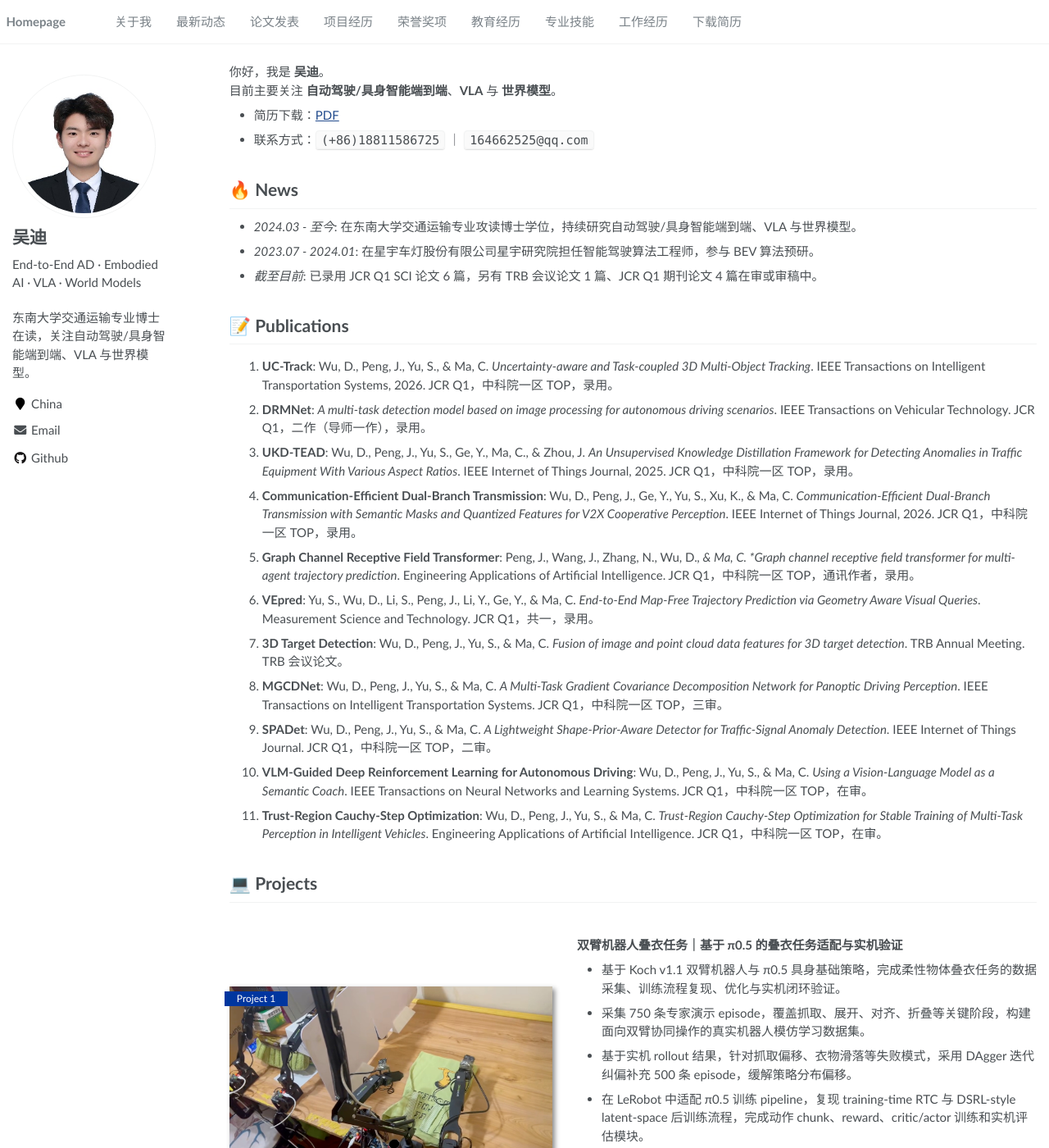
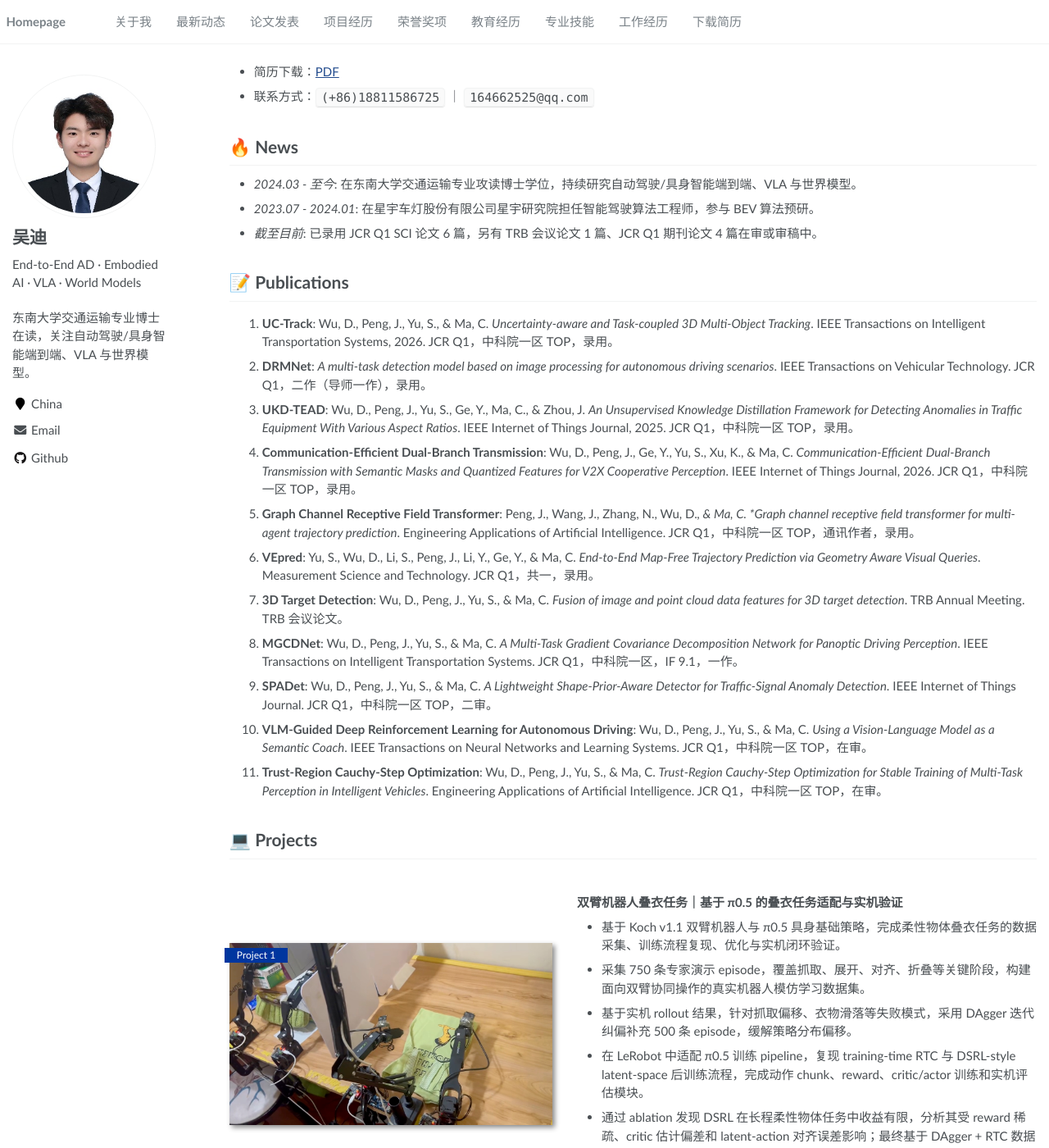
Before and after one commit to Wu-didi/Wu-didi.github.io, a Jekyll site: the page built from _pages/about.md, in a window 1280 px wide and 1400 px high. Shown: the whole window at 82% size. Built offline with Jekyll 4.4.1, drawn with Linux system fonts in a browser that asks for light colours.

Commit message:
Update MGCDNet publication details and homepage introduction

```diff
--- a/_pages/about.md
+++ b/_pages/about.md
@@ -10,9 +10,6 @@ redirect_from:
 ---
 
 <span class='anchor' id='about-me'></span>
-
-你好，我是 **吴迪**。
-目前主要关注 **自动驾驶/具身智能端到端**、**VLA** 与 **世界模型**。
 
 - 简历下载：[PDF](/files/resume_2026intern.pdf)
 - 联系方式：`(+86)18811586725` ｜ `164662525@qq.com`
@@ -35,7 +32,7 @@ redirect_from:
 5. **Graph Channel Receptive Field Transformer**: Peng, J., Wang, J., Zhang, N., Wu, D.*, & Ma, C. *Graph channel receptive field transformer for multi-agent trajectory prediction*. Engineering Applications of Artificial Intelligence. JCR Q1，中科院一区 TOP，通讯作者，录用。
 6. **VEpred**: Yu, S., Wu, D., Li, S., Peng, J., Li, Y., Ge, Y., & Ma, C. *End-to-End Map-Free Trajectory Prediction via Geometry Aware Visual Queries*. Measurement Science and Technology. JCR Q1，共一，录用。
 7. **3D Target Detection**: Wu, D., Peng, J., Yu, S., & Ma, C. *Fusion of image and point cloud data features for 3D target detection*. TRB Annual Meeting. TRB 会议论文。
-8. **MGCDNet**: Wu, D., Peng, J., Yu, S., & Ma, C. *A Multi-Task Gradient Covariance Decomposition Network for Panoptic Driving Perception*. IEEE Transactions on Intelligent Transportation Systems. JCR Q1，中科院一区 TOP，三审。
+8. **MGCDNet**: Wu, D., Peng, J., Yu, S., & Ma, C. *A Multi-Task Gradient Covariance Decomposition Network for Panoptic Driving Perception*. IEEE Transactions on Intelligent Transportation Systems. JCR Q1，中科院一区，IF 9.1，一作。
 9. **SPADet**: Wu, D., Peng, J., Yu, S., & Ma, C. *A Lightweight Shape-Prior-Aware Detector for Traffic-Signal Anomaly Detection*. IEEE Internet of Things Journal. JCR Q1，中科院一区 TOP，二审。
 10. **VLM-Guided Deep Reinforcement Learning for Autonomous Driving**: Wu, D., Peng, J., Yu, S., & Ma, C. *Using a Vision-Language Model as a Semantic Coach*. IEEE Transactions on Neural Networks and Learning Systems. JCR Q1，中科院一区 TOP，在审。
 11. **Trust-Region Cauchy-Step Optimization**: Wu, D., Peng, J., Yu, S., & Ma, C. *Trust-Region Cauchy-Step Optimization for Stable Training of Multi-Task Perception in Intelligent Vehicles*. Engineering Applications of Artificial Intelligence. JCR Q1，中科院一区 TOP，在审。
```
